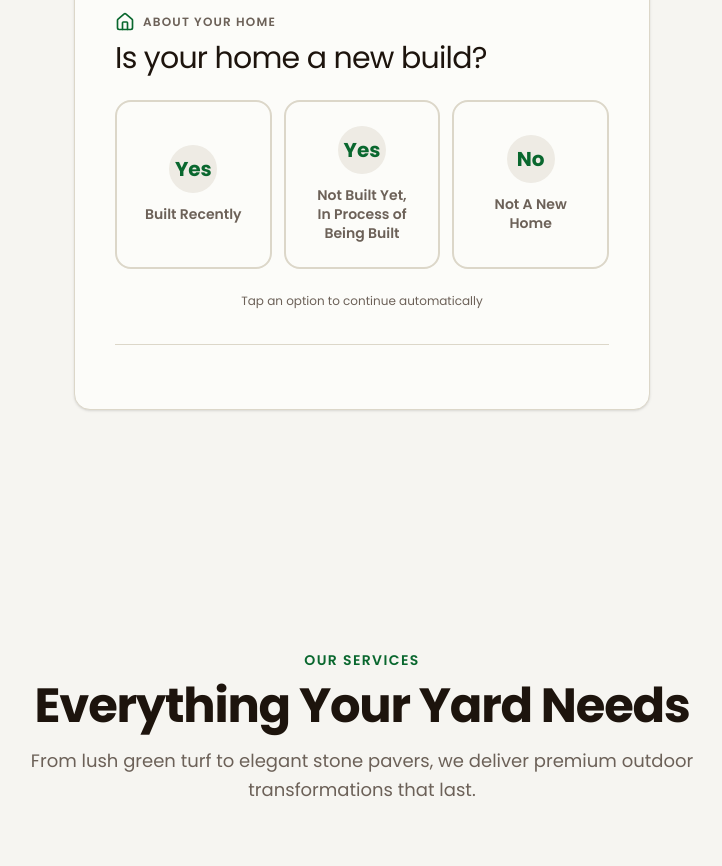
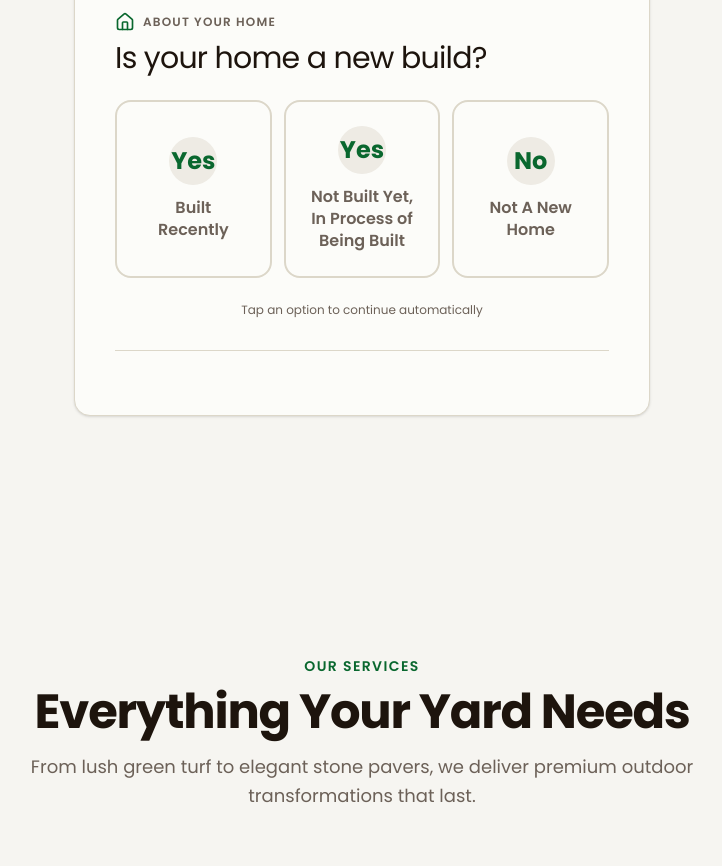
Before and after one commit to Fbet590/5-O-v2, a Next.js app: page / in a window 1280 px wide. Shown: the part 1060-1926 px from the top of the page, without its empty margins (278-1000 px from the left). Built offline with nearby package versions, Linux system fonts and the light colour scheme.

Commit message:
feat: update lead form styles for new build step
Updated button and text styles for better visual distinction.

Co-authored-by: Fbet590 <271462897+Fbet590@users.noreply.github.com>

```diff
--- a/components/lead-form.tsx
+++ b/components/lead-form.tsx
@@ -124,7 +124,7 @@ function StepNewBuild({
           >
             <span
               className={cn(
-                "flex h-12 w-12 items-center justify-center rounded-full text-xl font-bold transition-colors",
+                "flex h-12 w-12 items-center justify-center rounded-[24px] text-2xl font-bold transition-colors",
                 formData.isNewBuild === option.value
                   ? "bg-primary-foreground/20 text-primary-foreground"
                   : "bg-secondary text-primary"
@@ -134,7 +134,7 @@ function StepNewBuild({
             </span>
             <p
               className={cn(
-                "text-sm font-semibold leading-snug transition-colors",
+                "text-base font-semibold leading-snug transition-colors",
                 formData.isNewBuild === option.value
                   ? "text-primary-foreground/80"
                   : "text-muted-foreground"
```
